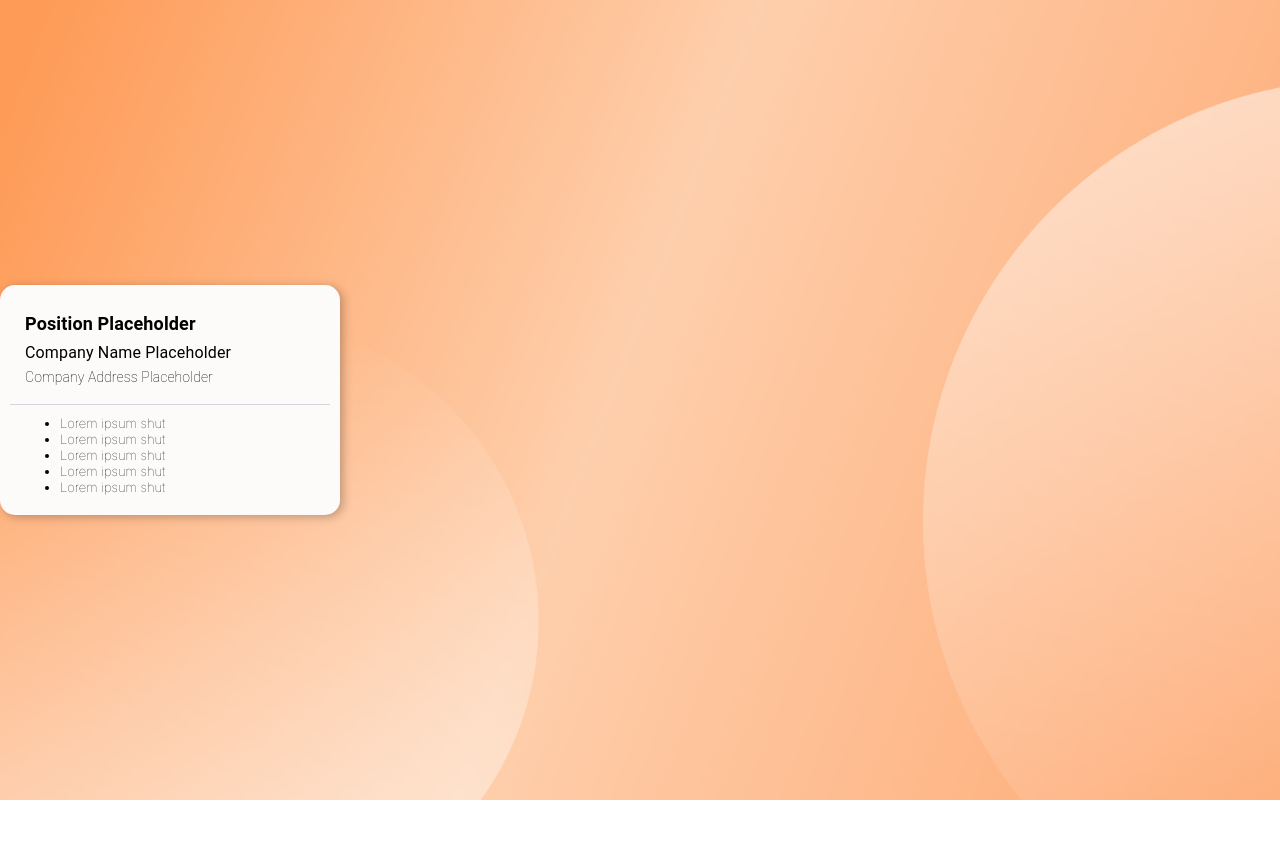
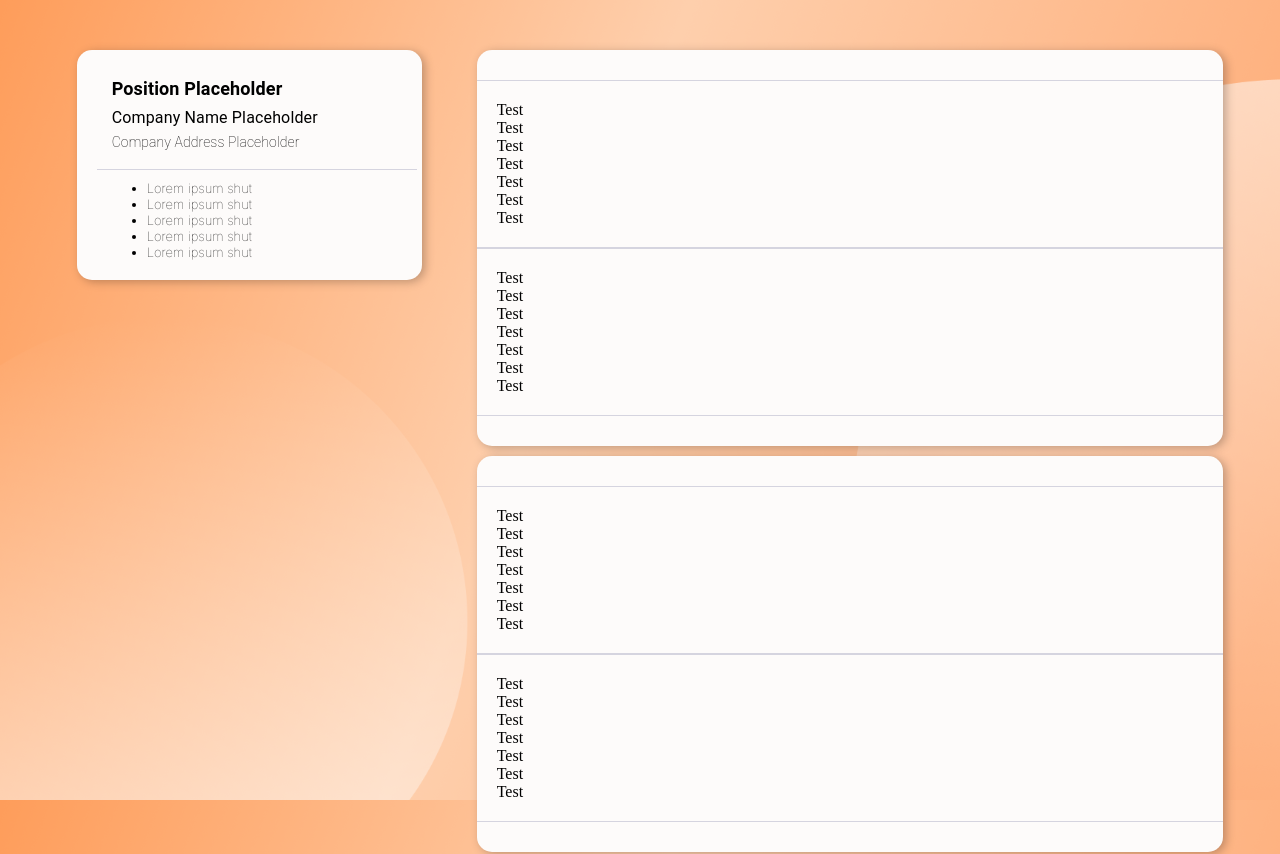
Before and after one commit to jhunel18/ojtconnect-com, a React (Vite) app: page /jobs in a window 1280 px wide. Shown: the top 854 px of the page. Before the commit the page ends 800 px from the top, so only its background shows below. Built offline with nearby package versions, Linux system fonts and the light colour scheme.

Commit message:
update JobPostList

```diff
--- a/src/components/JobPostList/JobPostCard.jsx
+++ b/src/components/JobPostList/JobPostCard.jsx
@@ -2,15 +2,25 @@ import { Box, Typography } from '@mui/material';
 import React from 'react';
 
 const JobPostCard = () => {
-    return (
-        <Box sx={{
+
+    const style = ({
+        card: {
             backgroundColor: '#FDFBFA',
             width: '100%',
             height: 'auto',
             borderRadius: '15px',
             boxShadow: '3px 2px 10px rgba(0, 0, 0, 0.25)',
-            padding: '10px'
-        }}>
+            padding: '10px 5px',
+            margin: '10px',
+            borderLeft: '15px solid transparent',
+            '&:hover': {
+                borderLeft: '15px solid #FFDDC3',
+            }
+        }
+    })
+
+    return (
+        <Box sx={style.card}>
             <div style={{
                 padding: '15px',
                 borderBottom: '1px solid #D5D4DF'
--- /dev/null
+++ b/src/components/JobPostList/JobPostDetails.jsx
@@ -0,0 +1,47 @@
+import React from 'react'
+import { Box } from '@mui/material'
+
+const JobPostDetails = () => {
+    return (
+        <Box sx={{
+            backgroundColor: '#FDFBFA',
+            width: '100%',
+            height: 'auto',
+            borderRadius: '15px',
+            boxShadow: '3px 2px 10px rgba(0, 0, 0, 0.25)',
+            padding: '30px 0',
+            margin: '10px'
+        }}>
+            <Box style={{
+                height: 'auto',
+                borderTop: '1px solid  #D5D4DF',
+                borderBottom: '1px solid  #D5D4DF',
+                padding: '20px'
+            }}>
+                <p>Test</p>
+                <p>Test</p>
+                <p>Test</p>
+                <p>Test</p>
+                <p>Test</p>
+                <p>Test</p>
+                <p>Test</p>
+            </Box>
+            <Box style={{
+                height: 'auto',
+                borderTop: '1px solid  #D5D4DF',
+                borderBottom: '1px solid  #D5D4DF',
+                padding: '20px'
+            }}>
+                <p>Test</p>
+                <p>Test</p>
+                <p>Test</p>
+                <p>Test</p>
+                <p>Test</p>
+                <p>Test</p>
+                <p>Test</p>
+            </Box>
+        </Box>
+    )
+}
+
+export default JobPostDetails
--- a/src/components/JobPostList/index.jsx
+++ b/src/components/JobPostList/index.jsx
@@ -1,13 +1,24 @@
-import React from 'react'
+import React from 'react';
 
-import JobPostCard from './JobPostCard'
-import Grid  from '@mui/material/Grid'
+import JobPostCard from './JobPostCard';
+import JobPostDetails from './JobPostDetails';
+import Grid  from '@mui/material/Grid';
+
+import style from './index.module.css';
 
 const JobPostList = () => {
     return (<>
-        <Grid container>
-            <Grid item lg={3} md={3} sm={3} xs={10}>
+        <Grid container sx={{
+            display: 'flex',
+            justifyContent: 'center'
+        }}>
+            <Grid item lg={3} md={3} sm={3} xs={10} margin={5}>
                 <JobPostCard />
+            </Grid>
+            <Grid item lg={7} md={7} sm={7} margin={5}>
+                <JobPostDetails />
+                <JobPostDetails />
+                <JobPostDetails />
             </Grid>
         </Grid>
     </>)
--- a/src/layouts/MainLayout/index.jsx
+++ b/src/layouts/MainLayout/index.jsx
@@ -8,14 +8,13 @@ const MainLayout = ({children}) => {
   return (<>
       <Box sx={{
             display:'flex',
-            height:'100%',
             width:'100%',
             alignItems:'center',
             justifyContent:'center',
             backgroundImage: `url(${bg})`,
             backgroundRepeat: 'no-repeat',
             backgroundSize: 'cover',
-            position: 'fixed',
+            backgroundAttachment: 'fixed',
             overflow: 'scroll'
         }}>
             {children}
```
Also changed, not shown: src/components/JobPostList/index.module.css (added).
